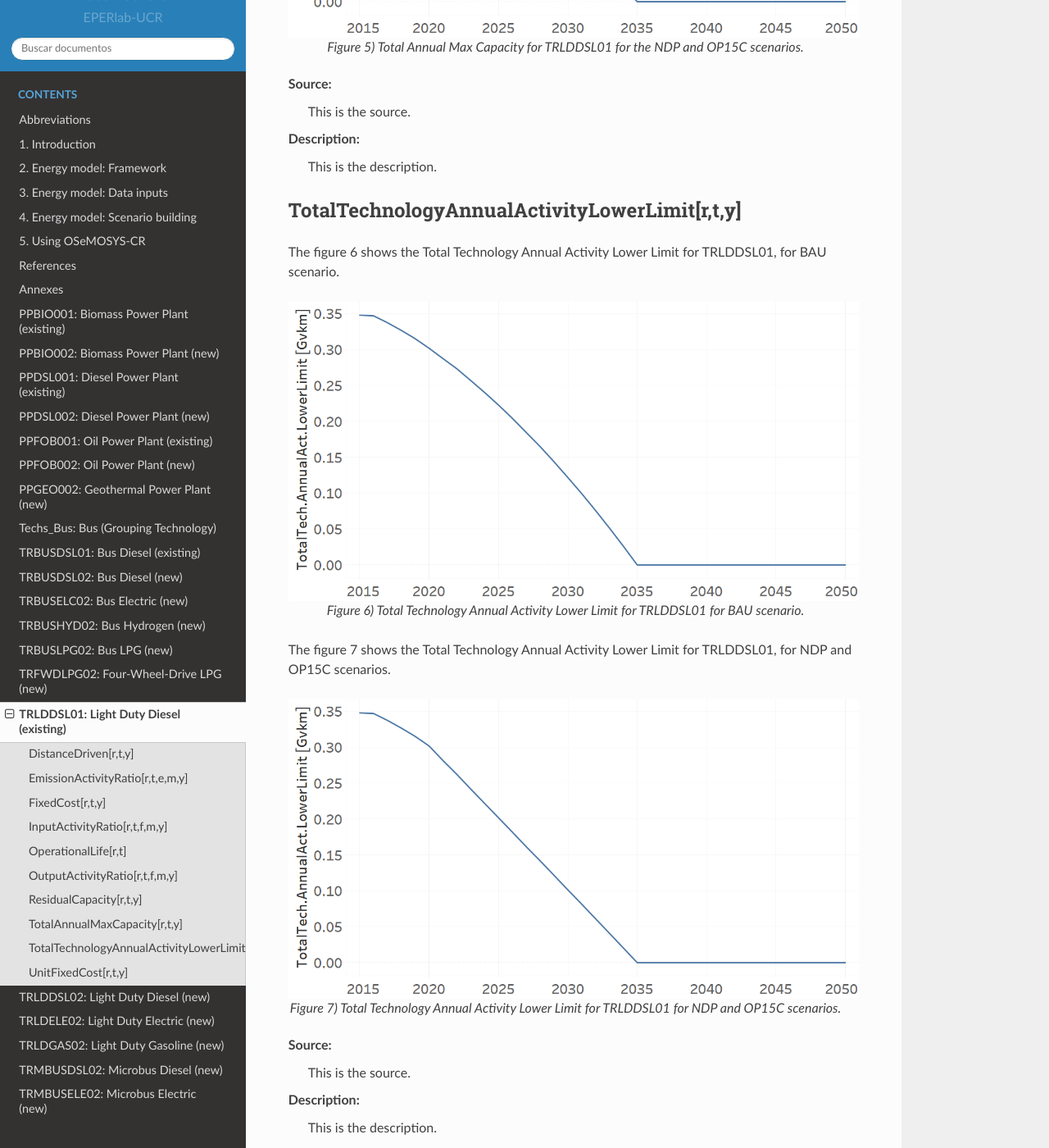
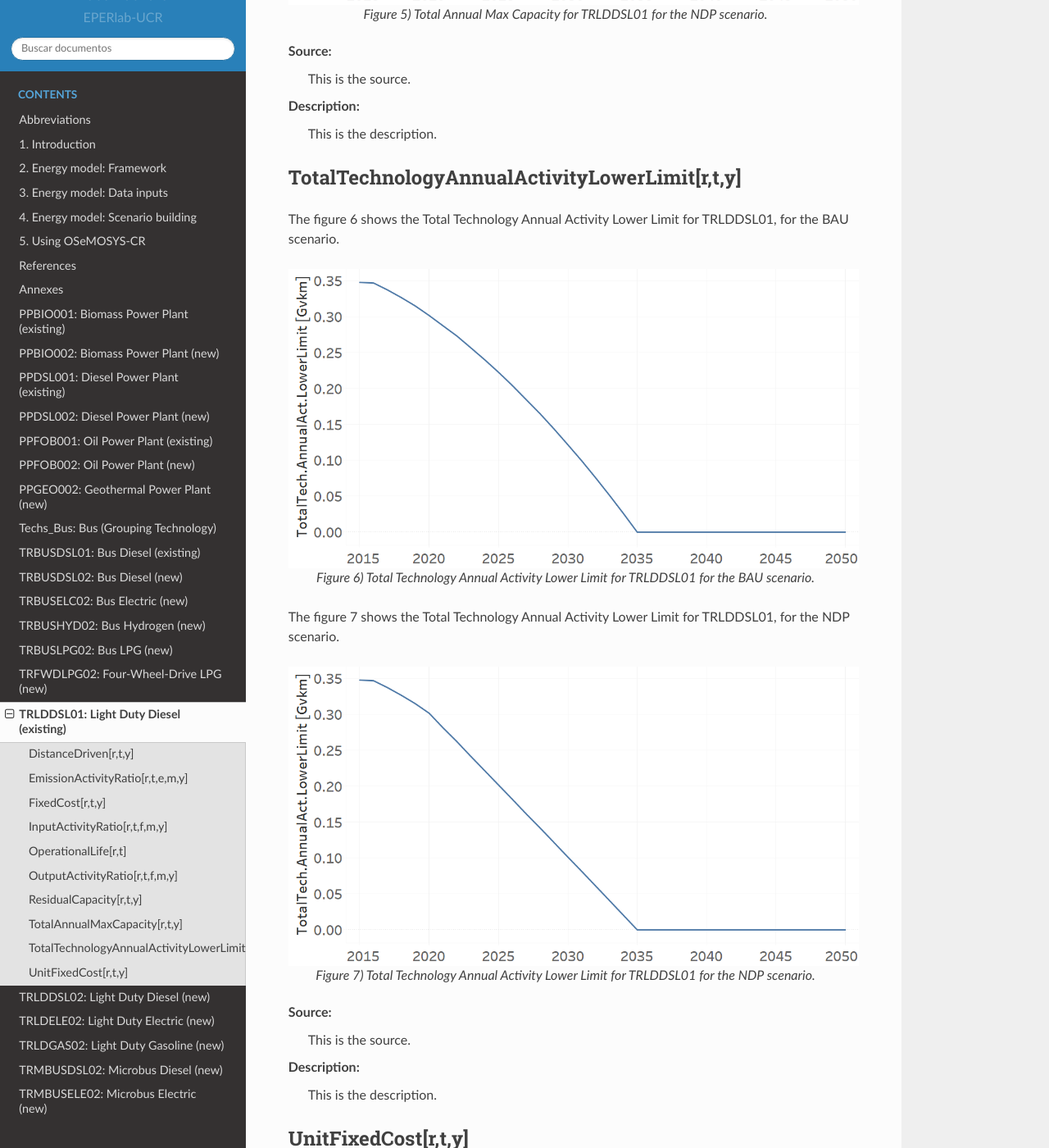
Before and after one commit to EPERLab/OSeMOSYS-CR, a Sphinx documentation site: the page built from docs/fichas/43_TRLDDSL01.rst, in a window 1280 px wide and 1400 px high, scrolled down 5875 px. Shown: the whole window at 82% size. Built offline with Sphinx 7.4.7 and the Read the Docs theme 2.0.0, drawn with Linux system fonts in a browser that asks for light colours; formulas are drawn with MathJax 3; some of the changed text lies outside the part shown.

Commit message:
Update 43_TRLDDSL01.rst

```diff
--- a/docs/fichas/43_TRLDDSL01.rst
+++ b/docs/fichas/43_TRLDDSL01.rst
@@ -34,17 +34,17 @@
 +-------------------------------------------------+-------+--------------+--------------+--------------+--------------+
 | ResidualCapacity[r,t,y] (BAU)                   | Gvkm  | 0.3022       | 0.122        | 0            | 0            |
 +-------------------------------------------------+-------+--------------+--------------+--------------+--------------+
-| ResidualCapacity[r,t,y] (NDP and OP15C)         | Gvkm  | 0.3022       | 0.1015       | 0            | 0            |
+| ResidualCapacity[r,t,y] (NDP)                   | Gvkm  | 0.3022       | 0.1015       | 0            | 0            |
 +-------------------------------------------------+-------+--------------+--------------+--------------+--------------+
 | TotalAnnualMaxCapacity[r,t,y] (BAU)             | Gvkm  | 0.3022       | 0.122        | 0            | 0            |
 +-------------------------------------------------+-------+--------------+--------------+--------------+--------------+
-| TotalAnnualMaxCapacity[r,t,y] (NDP and OP15C)   | Gvkm  | 0.3022       | 0.1015       | 0            | 0            |
+| TotalAnnualMaxCapacity[r,t,y] (NDP)             | Gvkm  | 0.3022       | 0.1015       | 0            | 0            |
 +-------------------------------------------------+-------+--------------+--------------+--------------+--------------+
 | TotalTechnologyAnnualActivityLowerLimit[r,t,y]  | Gvkm  | 0.3016       | 0.1217       | 0            | 0            |
 | (BAU)                                           |       |              |              |              |              |
 +-------------------------------------------------+-------+--------------+--------------+--------------+--------------+
 | TotalTechnologyAnnualActivityLowerLimit[r,t,y]  | Gvkm  | 0.3016       | 0.1013       | 0            | 0            |
-| (NDP and OP15C)                                 |       |              |              |              |              |
+| (NDP)                                           |       |              |              |              |              |
 +-------------------------------------------------+-------+--------------+--------------+--------------+--------------+
 | UnitFixedCost[r,t,y]                            |   $   | 728.6044     | 728.6044     | 728.6044     | 728.6044     |
 +-------------------------------------------------+-------+--------------+--------------+--------------+--------------+
@@ -142,13 +142,13 @@
 
    *Figure 2) Residual Capacity for TRLDDSL01 for the BAU scenario.*
 
-The figure 3 shows the Residual Capacity for TRLDDSL01, for the NDP and OP15C scenario.
+The figure 3 shows the Residual Capacity for TRLDDSL01, for the NDP scenario.
 
 .. figure:: img/TRLDDSL01_ResidualCapacity_NDP_OP.png
    :align:   center
    :width:   700 px
 
-   *Figure 3) Residual Capacity for TRLDDSL01 for the NDP and OP15C scenarios.*
+   *Figure 3) Residual Capacity for TRLDDSL01 for the NDP scenario.*
 
 Source:
    This is the source.
@@ -166,13 +166,13 @@
 
    *Figure 4) Total Annual Max Capacity for TRLDDSL01 for the BAU scenario.*
 
-The figure 5 shows the Total Annual Max Capacity for TRLDDSL01, for the NDP and OP15C scenarios.
+The figure 5 shows the Total Annual Max Capacity for TRLDDSL01, for the NDP scenario.
 
 .. figure:: img/TRLDDSL01_TotalAnnualMaxCapacity_NDP_OP.png
    :align:   center
    :width:   700 px
 
-   *Figure 5) Total Annual Max Capacity for TRLDDSL01 for the NDP and OP15C scenarios.*
+   *Figure 5) Total Annual Max Capacity for TRLDDSL01 for the NDP scenario.*
 
 Source:
    This is the source.
@@ -182,21 +182,21 @@
 
 TotalTechnologyAnnualActivityLowerLimit[r,t,y]
 +++++++++
-The figure 6 shows the Total Technology Annual Activity Lower Limit for TRLDDSL01, for BAU scenario.
+The figure 6 shows the Total Technology Annual Activity Lower Limit for TRLDDSL01, for the BAU scenario.
 
 .. figure:: img/TRLDDSL01_TotalTechnologyAnnualActivityLowerLimit_BAU.png
    :align:   center
    :width:   700 px
 
-   *Figure 6) Total Technology Annual Activity Lower Limit for TRLDDSL01 for BAU scenario.*
+   *Figure 6) Total Technology Annual Activity Lower Limit for TRLDDSL01 for the BAU scenario.*
 
-The figure 7 shows the Total Technology Annual Activity Lower Limit for TRLDDSL01, for NDP and OP15C scenarios.
+The figure 7 shows the Total Technology Annual Activity Lower Limit for TRLDDSL01, for the NDP scenario.
 
 .. figure:: img/TRLDDSL01_TotalTechnologyAnnualActivityLowerLimit_NDP_OP.png
    :align:   center
    :width:   700 px
 
-   *Figure 7) Total Technology Annual Activity Lower Limit for TRLDDSL01 for NDP and OP15C scenarios.*
+   *Figure 7) Total Technology Annual Activity Lower Limit for TRLDDSL01 for the NDP scenario.*
 
 Source:
    This is the source.
```
